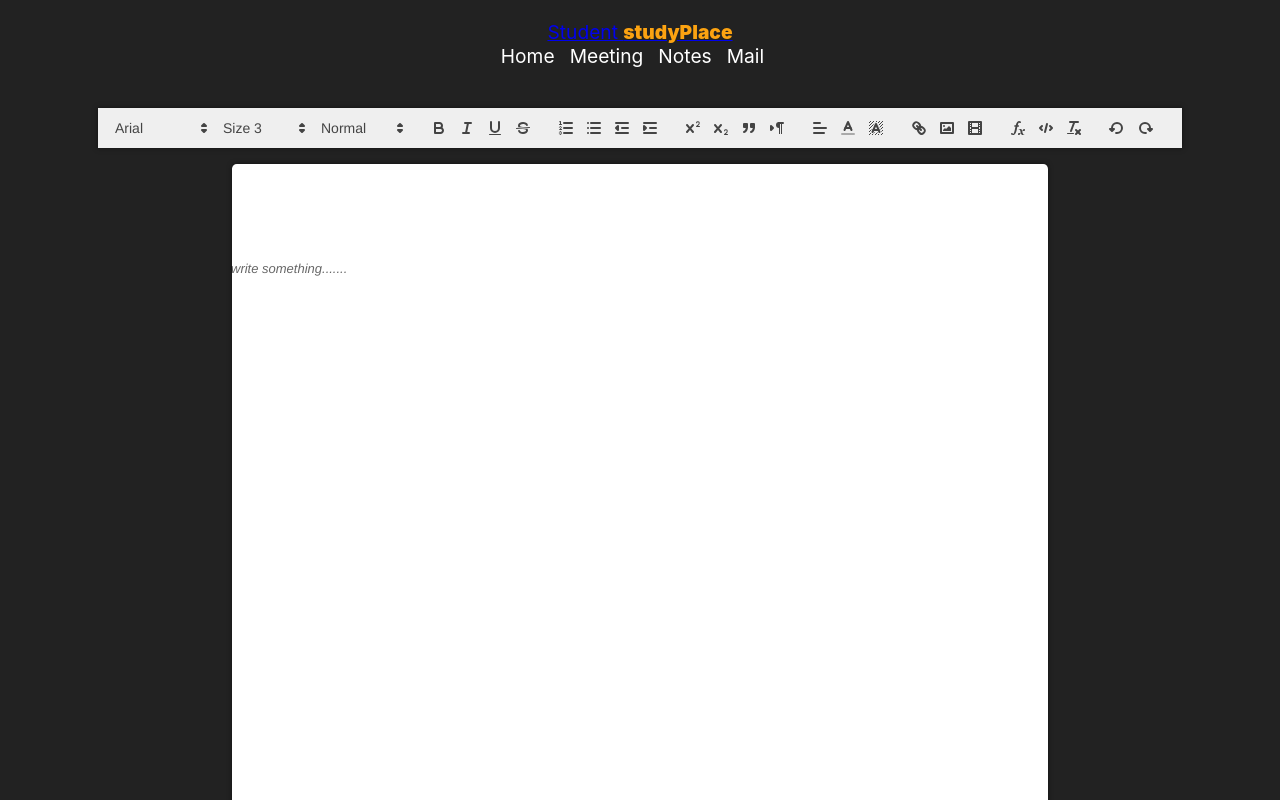
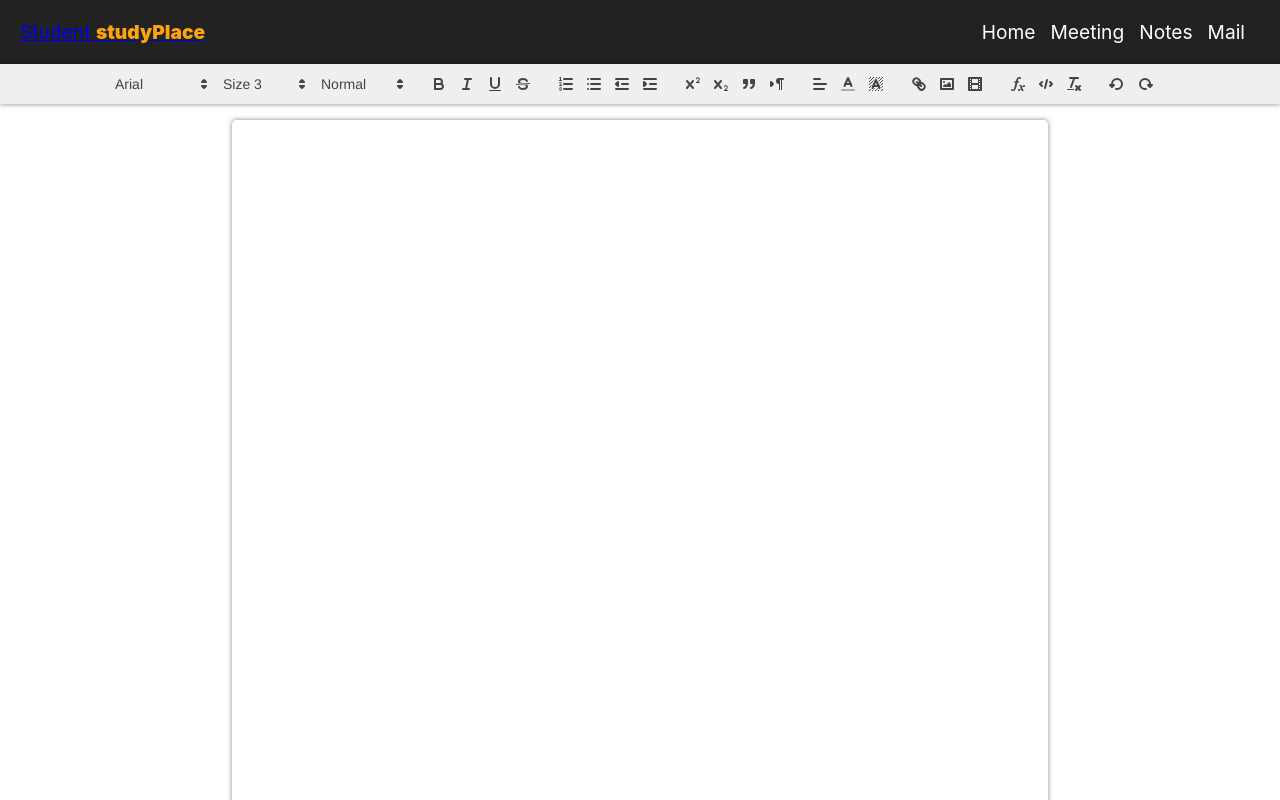
Before and after one commit to Dhinesh4668/student-community-web-project, a React (Vite) app in the folder client/: page /doc in a window 1280 px wide. Shown: the top 800 px of the page. Built offline with nearby package versions, Linux system fonts and the light colour scheme.

Commit message:
update-content

```diff
--- a/client/src/App.jsx
+++ b/client/src/App.jsx
@@ -7,6 +7,7 @@ import NoteList from './app/Screens/Notes/Notes'
 import Mail from './app/Mail/Mail'
 import Dashbord from './app/Screens/HomeScreen/Dashbord'
 import Editer from './app/Word/Editer'
+import PageNotFound from './app/404page/PageNotFound'
 
 const App = () => {
   return (
@@ -19,9 +20,12 @@ const App = () => {
       {/* <Route path='/login' element={<Login />} /> */}
       <Route path='/mail' element={<Mail />} />
       <Route path='/doc' element={<Editer />} />
+      <Route path='/*' element={<PageNotFound />} />
     </Routes>
     </BrowserRouter>
   )
 }
 
+
+
 export default App
--- /dev/null
+++ b/client/src/app/404page/PageNotFound.jsx
@@ -0,0 +1,20 @@
+import React from 'react';
+import Typography from '@mui/material/Typography';
+import Box from '@mui/material/Box';
+
+const PageNotFound = () => {
+  return (
+    <Box
+      display="flex"
+      justifyContent="center"
+      alignItems="center"
+      height="80vh"
+    >
+      <Typography variant="h4" color="textSecondary">
+        404 - Page Not Found
+      </Typography>
+    </Box>
+  );
+};
+
+export default PageNotFound;
--- a/client/src/app/NavigationBar/Nav.css
+++ b/client/src/app/NavigationBar/Nav.css
@@ -1,4 +1,4 @@
-.container {
+.nav-container {
     display: flex;
     justify-content: space-between;
     align-items: center;
--- a/client/src/app/NavigationBar/Nav.jsx
+++ b/client/src/app/NavigationBar/Nav.jsx
@@ -122,7 +122,7 @@ const Nav = () => {
   };
 
   return (
-    <nav className='container'>
+    <nav className='nav-container'>
       <div className='left-container'>
         <Link to='/'>
           Student <span>studyPlace</span>
--- a/client/src/app/Word/Editer.css
+++ b/client/src/app/Word/Editer.css
@@ -16,11 +16,10 @@
     display: flex;
     justify-content: center;
     flex-direction: column;
+    justify-content: center;
+    align-items:center ;
 }
-.container{
-    display: flex;
-    flex-direction: column;
-}
+
 .container .ql-toolbar.ql-snow{
     display: flex;
     justify-content: center;
--- a/client/src/app/Word/Editer.jsx
+++ b/client/src/app/Word/Editer.jsx
@@ -14,7 +14,6 @@ function Editer() {
         theme="snow"
         value={value}
         onChange={setValue}
-        placeholder='write something.......'
         modules={modules}
         formats={formats}
     />
```
